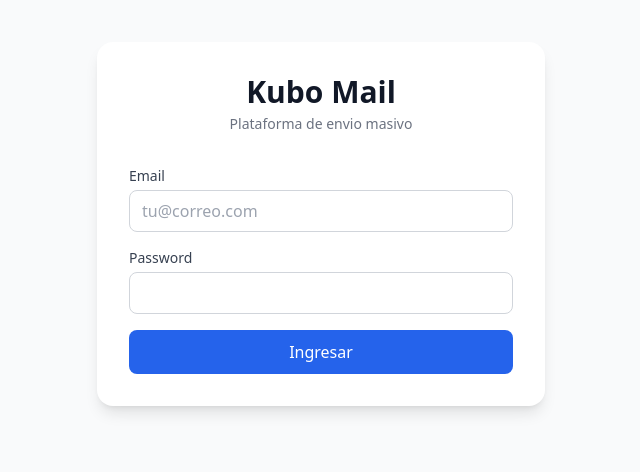
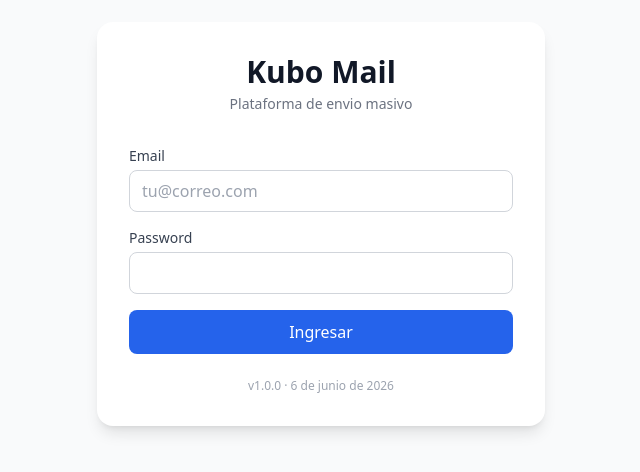
Before and after one commit to frankapaza/orquestador, a Next.js app in the folder apps/web/: page /login in a window 1280 px wide. Shown: the part 176-648 px from the top of the page, without its empty margins (319-959 px from the left). Built offline with nearby package versions, Linux system fonts and the light colour scheme; no server answers.

Commit message:
feat: agregar versión y fecha en pantalla de login
Co-Authored-By: Claude Sonnet 4.6 <noreply@anthropic.com>

```diff
--- a/apps/web/src/app/(auth)/login/page.jsx
+++ b/apps/web/src/app/(auth)/login/page.jsx
@@ -64,6 +64,9 @@ export default function LoginPage() {
             {loading ? 'Ingresando...' : 'Ingresar'}
           </button>
         </form>
+        <p className="text-center text-xs text-gray-400 mt-6">
+          v1.0.0 · {new Date().toLocaleDateString('es-PE', { year: 'numeric', month: 'long', day: 'numeric' })}
+        </p>
       </div>
     </div>
   )
```
